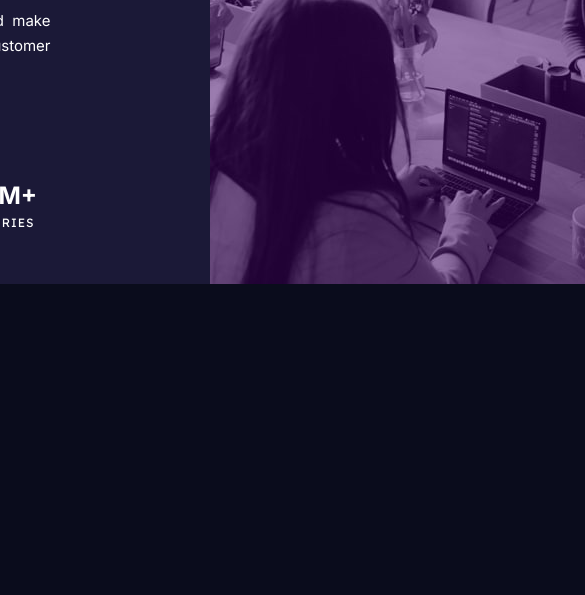
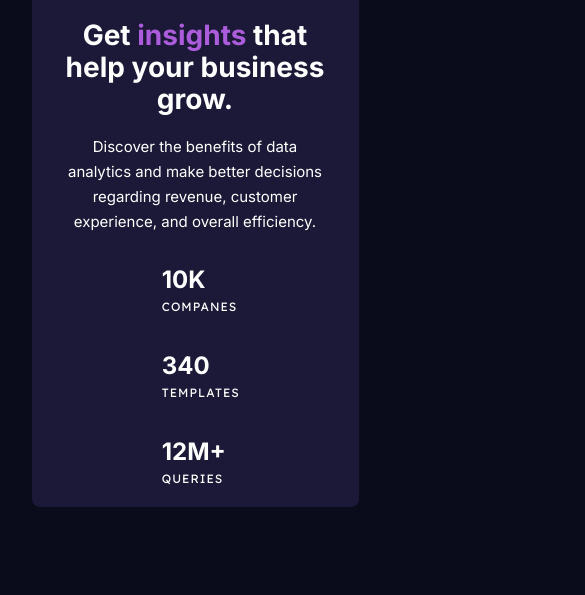
Before and after one commit to Camara-Diadie/stats-preview-card-component-main, a plain HTML site: page index.html in a window 390 px wide. Shown: the part 361-956 px from the top of the page, 585 px wide, since content can reach past the window. Before the commit the page ends 844 px from the top, so only its background shows below. Drawn offline with Linux system fonts and the light colour scheme.

Commit message:
correction media querie

```diff
--- a/style.css
+++ b/style.css
@@ -88,9 +88,9 @@ p {
   opacity: 0.5;
 }
 
-@media screen and (max-width: 375px) {
+@media screen and (max-width: 460px) {
   body {
-    width: 375px;
+    width: 100%;
     height: 956px;
   }
   .card {
```
